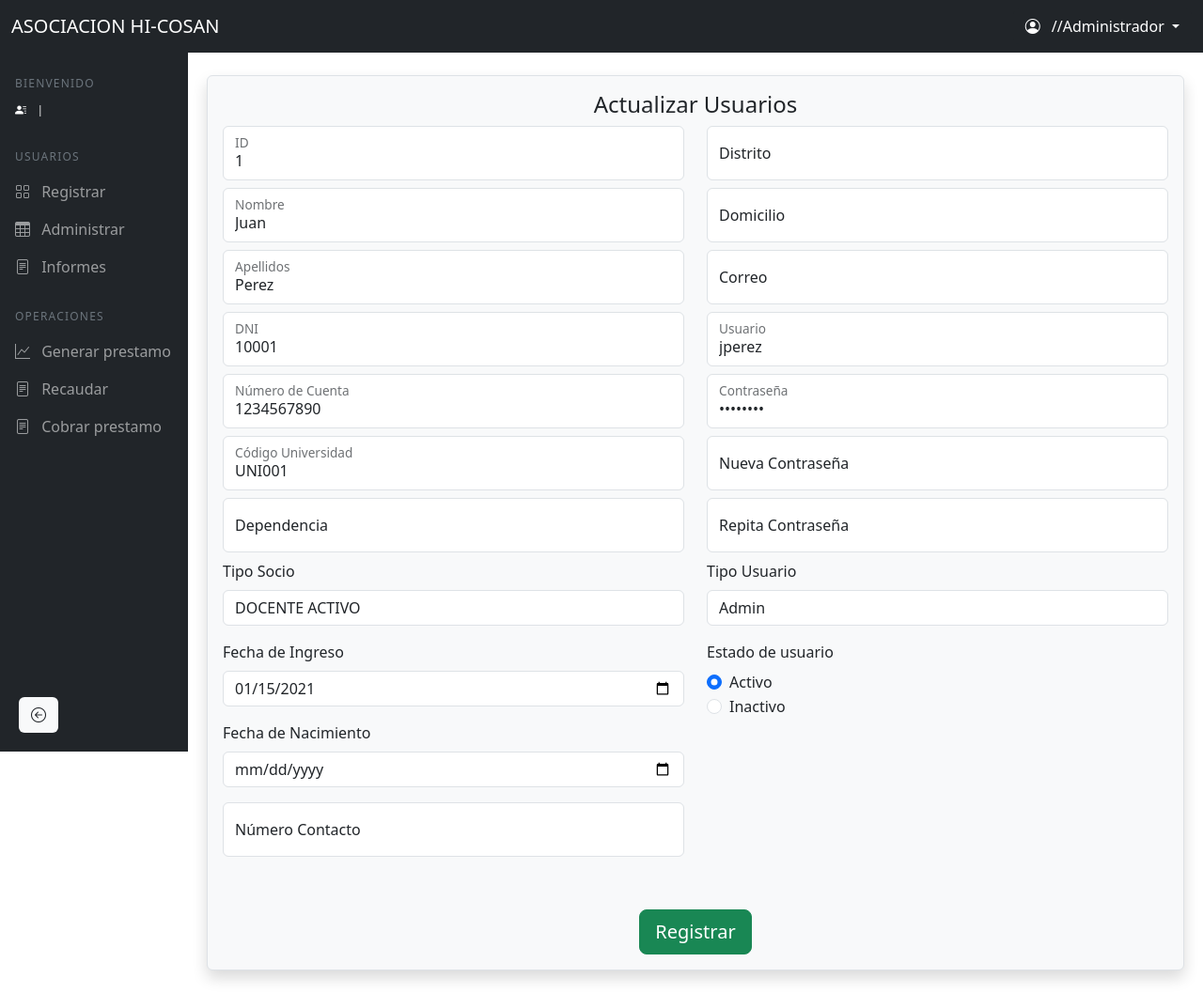
After one commit to DvJeremy/WEB_ASOCIACION_PPP, a PHP site: page /ADMINISTRADOR/actualizar_usuario.php?id=1&dni_socio=10001&id_tipo_socio=1 in a window 1280 px wide. The commit adds this page. Shown: the whole page at 94% size. Run offline with PHP 8.4, Linux system fonts and the light colour scheme; data comes from the database, SQL or seed files in the repository.

Commit message:
crud usuario

```diff
--- /dev/null
+++ b/ADMINISTRADOR/actualizar_usuario.php
@@ -0,0 +1,219 @@
+<?php
+include("../BACKEND/CONEXION/conexion.php");
+
+// Verificar si el parámetro id_usuario está presente y es un número válido
+if (isset($_REQUEST["id"])) {
+    $id_usuario = $_REQUEST["id"];
+
+    // Consulta segura con parámetros preparados
+    $consulta = "
+        SELECT * FROM usuarios
+        INNER JOIN socios ON usuarios.dni_socio = socios.dni_socio
+        INNER JOIN tipos_socios ON socios.id_tipo_socio = tipos_socios.id_tipo_socio
+        WHERE usuarios.id_usuario = ?
+    ";
+    // Preparar la consulta
+    $stmt = $conexion->prepare($consulta);
+    if ($stmt) {
+        // Asociar el parámetro
+        $stmt->bind_param("i", $id_usuario);
+
+        // Ejecutar la consulta
+        $stmt->execute();
+
+        // Obtener los resultados
+        $resultado = $stmt->get_result();
+
+        // Verificar si hay resultados
+        if ($resultado->num_rows > 0) {
+            $con = $resultado->fetch_assoc();
+        } else {
+            die("No se encontró ningún usuario con el ID proporcionado.");
+        }
+
+        // Cerrar la consulta
+        $stmt->close();
+    } else {
+        die("Error al preparar la consulta: " . $conexion->error);
+    }
+} else {
+    die("ID de usuario no válido o no proporcionado.");
+}
+?>
+
+<!DOCTYPE html>
+<html lang="en">
+<head>
+    <meta charset="UTF-8">
+    <meta name="viewport" content="width=device-width, initial-scale=1.0">
+    <title>Document</title>
+    <link href="https://cdn.jsdelivr.net/npm/bootstrap@5.3.0/dist/css/bootstrap.min.css" rel="stylesheet">
+    <link rel="stylesheet" href="https://cdn.jsdelivr.net/npm/bootstrap-icons@1.10.5/font/bootstrap-icons.css">
+    <link rel="stylesheet" href="../CSS/componentes_compartidos.css">
+</head>
+<body>
+   <?php include '../COMPONENTES_COMPARTIDOS/navbar_admin.php'; ?>
+    <?php include '../COMPONENTES_COMPARTIDOS/sidebar_admin.php'; ?>
+
+
+    <script src="https://cdn.jsdelivr.net/npm/bootstrap@5.3.0/dist/js/bootstrap.bundle.min.js"></script>
+    <script src="../JS/componentes_compartidos.js"></script>
+<div class="main-content" id="mainContent">
+
+    <div class="container card border shadow p-3 mb-1 bg-body-tertiary rounded mt-1">
+        <form action="actualizarform.php" method="post">
+            <div class="row">
+              <h4 class="card-title text-center mb-2 text-orange">Actualizar Usuarios</h4>
+              <div class="col-md-6">
+                 <div class="form-floating mb-2">
+                     <input class="form-control"  type="text" name="id" id="campo_nombre" placeholder="Escribe tu nombre" value="<?php if(isset($con['id_usuario'])): echo $con['id_usuario']; endif; ?>">
+                     <label class="form-label"  for="campo_nombre">ID</label>
+                  </div>
+                  <div class="form-floating mb-2">
+                     <input class="form-control"  type="text" name="nombre" id="campo_nombre" placeholder="Escribe tu nombre" value="<?php if(isset($con['nombres'])): echo $con['nombres']; endif; ?>">
+                     <label class="form-label"  for="campo_nombre">Nombre</label>
+                   </div>
+                   <div class="form-floating mb-2">
+                     <input class="form-control"  type="text" name="apellido" id="campo_apellido" placeholder="Escribe tu nombre" value="<?php if(isset($con['apellidos'])): echo $con['apellidos']; endif; ?>">
+                     <label class="form-label"  for="campo_nombre">Apellidos</label>
+                   </div>
+                   <div class="form-floating mb-2">
+                     <input class="form-control"  type="text" name="dni" id="campo_dni" placeholder="Escribe tu nombre" value="<?php if(isset($con['dni_socio'])): echo $con['dni_socio']; endif; ?>">
+                     <label class="form-label"  for="campo_nombre">DNI</label>
+                   </div>
+                   <div class="form-floating mb-2">
+                     <input class="form-control"  type="text" name="cuenta" id="campo_cuenta" placeholder="Escribe tu nombre" value="<?php if(isset($con['numero_cuenta'])): echo $con['numero_cuenta']; endif; ?>">
+                     <label class="form-label"  for="campo_nombre">Número de Cuenta</label>
+                   </div>
+                   <div class="form-floating mb-2">
+                     <input class="form-control"  type="text" name="codigo" id="codigo" placeholder="Escribe tu nombre" value="<?php if(isset($con['codigo_universidad'])): echo $con['codigo_universidad']; endif; ?>">
+                     <label class="form-label"  for="campo_nombre">Código Universidad</label>
+                  </div>
+                  <div class="form-floating mb-2">
+                     <input class="form-control"  type="text" name="dependencia" id="campo_dependencia" placeholder="Escribir Dependencia" value="<?php if(isset($con['dependencia'])): echo $con['dependencia']; endif; ?>">
+                     <label class="form-label"  for="campo_nombre">Dependencia</label>
+                   </div>
+
+
+                   <div class="form-group mb-3">
+                      <label class="mb-2" for="exampleFormControlSelect1">Tipo Socio</label>
+                      <select class="form-control" id="exampleFormControlSelect1" name="tipo_socio">
+                          <?php
+                          // Consulta para obtener los tipos de socio disponibles
+                          $consulta_tipos = "SELECT * FROM tipos_socios";
+                          $resultado_tipos = $conexion->query($consulta_tipos);
+
+                          // Verificamos si hay resultados de tipos de socio
+                          if ($resultado_tipos->num_rows > 0) {
+                              while ($tipo = $resultado_tipos->fetch_assoc()) {
+                                  // Comprobamos si el id_tipo_socio del usuario es igual al id del tipo actual
+                                  $selected = ($con['id_tipo_socio'] == $tipo['id_tipo_socio']) ? 'selected' : '';
+                                  echo '<option value="' . $tipo['id_tipo_socio'] . '" ' . $selected . '>' . htmlspecialchars($tipo['tipo_socio']) . '</option>';
+                              }
+                          }
+                          ?>
+                      </select>
+                   </div>
+
+
+
+
+
+                  <div class="mb-3">
+                    <label for="fechaRegistro" class="form-label">Fecha de Ingreso</label>
+                    <input type="date" class="form-control" id="fechaRegistro" name="fecha" required value="<?php if(isset($con['fecha_ingreso'])): echo $con['fecha_ingreso']; endif; ?>">
+                  </div>
+
+                  <div class="mb-3">
+                    <label for="fechaNacimiento" class="form-label">Fecha de Nacimiento</label>
+                    <input type="date" class="form-control" id="fechaNacimiento" name="fechaNacimiento" required value="<?php if(isset($con['fecha_nacimiento'])): echo $con['fecha_nacimiento']; endif; ?>">
+                  </div>
+
+                  <div class="form-floating mb-2">
+                     <input class="form-control"  type="text" name="contacto" id="campo_contacto" placeholder="Escribir Número de Contacto" value="<?php if(isset($con['num_contacto'])): echo $con['num_contacto']; endif; ?>">
+                     <label class="form-label"  for="campo_contacto">Número Contacto</label>
+                   </div>
+
+             </div>
+
+               <div class="col-md-6">
+
+                   <div class="form-floating mb-2">
+                     <input class="form-control"  type="text" name="distrito" id="campo_distrito" placeholder="Escribir Distrito" value="<?php if(isset($con['distrito'])): echo $con['distrito']; endif; ?>">
+                     <label class="form-label"  for="campo_contacto">Distrito</label>
+                   </div>
+
+                  <div class="form-floating mb-2">
+                     <input class="form-control"  type="text" name="domicilio" id="campo_domicilio" placeholder="Escribir Domicilio" value="<?php if(isset($con['domicilio'])): echo $con['domicilio']; endif; ?>">
+                     <label class="form-label"  for="campo_nombre">Domicilio</label>
+                   </div>
+
+                  <div class="form-floating mb-2">
+                     <input class="form-control"  type="text" name="correo" id="campo_correo" placeholder="Escribe correo" value="<?php if(isset($con['correo'])): echo $con['correo']; endif; ?>">
+                     <label class="form-label"  for="campo_nombre">Correo</label>
+                   </div>
+
+                  <div class="form-floating mb-2">
+                     <input class="form-control"  type="text" name="usuario" id="campo_usuario" placeholder="Escribe tu nombre" value="<?php if(isset($con['username'])): echo $con['username']; endif; ?>">
+                     <label class="form-label"  for="campo_nombre">Usuario</label>
+                  </div>
+                  <div class="form-floating mb-2">
+                     <input class="form-control"  type="password" name="contraVista" id="campo_contra" placeholder="Escribe tu nombre" value="<?php if(isset($con['contra'])): echo $con['contra']; endif; ?>">
+                     <label class="form-label"  for="campo_nombre">Contraseña</label>
+                  </div>
+
+                  <div class="form-floating mb-2">
+                      <input class="form-control" type="password" name="contra" id="campo_contra" placeholder="Escribe tu nueva contraseña">
+                      <label class="form-label" for="campo_contra">Nueva Contraseña</label>
+                  </div>
+
+                  <div class="form-floating mb-2">
+                     <input class="form-control"  type="password" name="contra2" id="campo_contra2" placeholder="Escribe tu nombre">
+                     <label class="form-label"  for="campo_nombre">Repita Contraseña</label>
+                  </div>
+                  <div class="form-group mb-3">
+                     <label class="mb-2" for="exampleFormControlSelect1">Tipo Usuario</label>
+                     <select class="form-control" id="exampleFormControlSelect1" name="tipo_usuario">
+                        <option value="Admin">Admin</option>
+                        <option value="Usuario">Usuario</option>
+                     </select>
+                  </div>
+                  <label class="form-label"  for="">Estado de usuario</label>
+                  <div class="form-check">
+                    <input
+                       class="form-check-input"
+                       type="radio"
+                       name="estado"
+                       value="Activo"
+                       id="estadoActivo"
+                        <?php echo isset($con['estado_usuario']) && $con['estado_usuario'] === 'Activo' ? 'checked' : ''; ?>>
+                    <label class="form-check-label" for="estadoActivo">
+                      Activo
+                    </label>
+                    </div>
+                  <div class="form-check mb-3">
+                    <input
+                      class="form-check-input"
+                      type="radio"
+                      name="estado"
+                      value="Inactivo"
+                      id="estadoInactivo"
+                      <?php echo isset($con['estado_usuario']) && $con['estado_usuario'] === 'Inactivo' ? 'checked' : ''; ?>>
+                   <label class="form-check-label" for="estadoInactivo">
+                   Inactivo
+                   </label>
+                  </div>
+
+                  </div>
+                  <div class="col-md-4 offset-md-4 text-center">
+                       <button class="btn btn-success btn-lg mt-5" type="submit">Registrar</button>
+                  </div>
+               </div>
+            </div>
+         </form>
+    </div>
+</div>
+
+
+</body>
+</html>
--- a/COMPONENTES_COMPARTIDOS/sidebar_admin.php
+++ b/COMPONENTES_COMPARTIDOS/sidebar_admin.php
@@ -53,7 +53,7 @@ if (isset($_SESSION['id'])) {
                 </a>
             </li>
             <li class="nav-item">
-                <a class="nav-link" href="#" data-bs-toggle="tooltip" data-bs-placement="right" title="Administrar">
+                <a class="nav-link" href="../ADMINISTRADOR/crud_usuario.php" data-bs-toggle="tooltip" data-bs-placement="right" title="Administrar">
                     <i class="bi bi-table me-2"></i>
                     <span>Administrar</span>
                 </a>
```
Also changed, not shown: ADMINISTRADOR/activar_usuario.php (added, +28 -0 lines), ADMINISTRADOR/actualizarform.php (added, +146 -0 lines), ADMINISTRADOR/crud_usuario.php (added, +114 -0 lines), ADMINISTRADOR/inactivar_usuario.php (added, +28 -0 lines).
